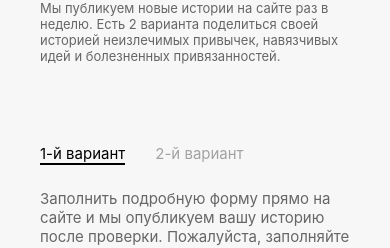
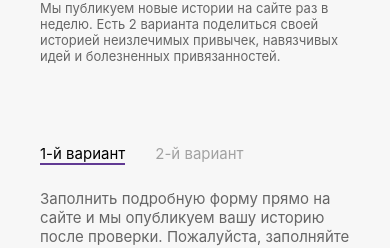
Before and after one commit to zajcevakaterina/raklechitsa, a Nuxt app: page / in a window 390 px wide. Shown: the part 6423-6671 px from the top of the page. Built offline with nearby package versions, Linux system fonts and the light colour scheme.

Commit message:
fix About title for 768 and fix color for border link CallToAction 768

```diff
--- a/components/Tabs.vue
+++ b/components/Tabs.vue
@@ -151,7 +151,7 @@ export default {
     margin-right: 0px;
   }
   .active_call-to-action {
-    border-bottom: #000000 solid 2px;
+    border-bottom: #613a93 solid 2px;
   }
   .active_about {
     border-bottom: #ffffff solid 2px;
--- a/components/blocks/About.vue
+++ b/components/blocks/About.vue
@@ -105,6 +105,7 @@ export default {
   .about {
     min-height: 660px;
     padding: 50px 0;
+    align-items: center;
   }
   .about__hashtag {
     display: none;
@@ -118,7 +119,7 @@ export default {
 @media screen and (max-width: 320px) {
   .about {
     min-height: 628px;
-    align-items: center;
+    align-items: start;
   }
   .about__hashtag {
     display: none;
```
